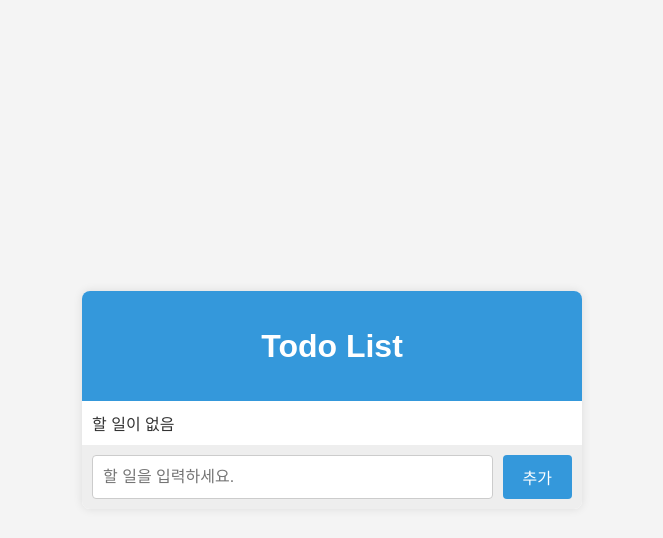
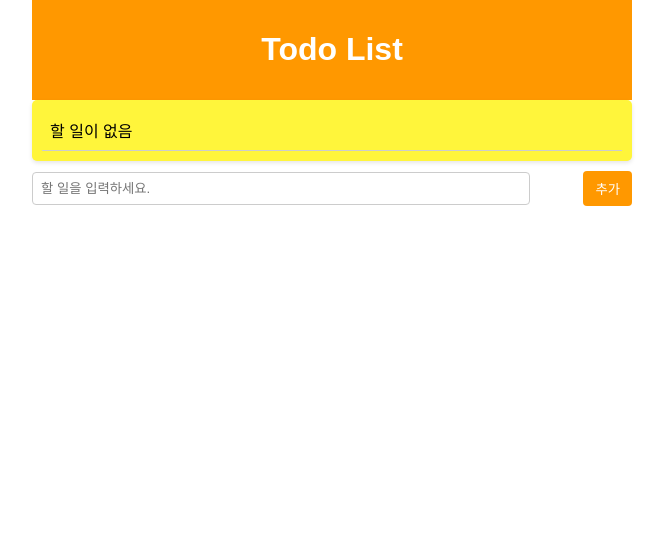
Before and after one commit to junbeom07/Todo-list, a plain HTML site: page todolist/index.html in a window 1280 px wide. Shown: the whole page, without its empty margins (308-971 px from the left). Drawn offline with Linux system fonts and the light colour scheme.

Commit message:
Add files via upload

```diff
--- a/todolist/styles.css
+++ b/todolist/styles.css
@@ -1,71 +1,76 @@
+/* styles.css */
+
+/* 전체 페이지의 스타일 */
 body {
-    font-family: Arial, sans-serif;
-    background-color: #f4f4f4;
-    margin: 0;
-    padding: 0;
-    display: flex;
-    justify-content: center;
-    align-items: center;
-    height: 100vh;
-}
-
-#container {
-    width: 100%;
-    max-width: 500px;
-    background-color: #fff;
-    box-shadow: 0 0 10px rgba(0, 0, 0, 0.1);
-    border-radius: 8px;
-    overflow: hidden;
-}
-
-header {
-    background-color: #3498db;
-    color: white;
-    padding: 15px;
-    text-align: center;
-}
-
-#todo-list {
-    list-style-type: none;
+    font-family: Arial, sans-serif; /* 폰트 스타일 설정 */
+    background-color: #ffffff   ; /* 배경 색상 */
     margin: 0;
     padding: 0;
 }
 
-#todo-list li {
-    border-bottom: 1px solid #ccc;
-    padding: 10px;
-    color: #333;
+/* 컨테이너 스타일 */
+#container {
+    width: 90%;
+    max-width: 600px;
+    margin: 0 auto;
 }
 
-#todo-list li:last-child {
-    border-bottom: none;
+/* 헤더 스타일 */
+header {
+    background-color: #FF9800; /* 파란색 배경 */
+    color: white; /* 텍스트 색상 흰색 */
+    padding: 10px;
+    text-align: center;
 }
 
-footer {
-    display: flex;
+/* 섹션 스타일 */
+section {
+    background-color: #fff53b; /* 연한 노란색 배경 */
     padding: 10px;
-    background-color: #eee;
+    border-radius: 5px;
+    box-shadow: 0 2px 4px rgba(0,0,0,0.1); /* 약간의 그림자 */
 }
 
+/* 목록 스타일 */
+ul {
+    list-style: none; /* 기본 리스트 스타일 제거 */
+    padding: 0;
+    margin: 0;
+}
+
+/* 목록 항목 스타일 */
+li {
+    padding: 8px;
+    border-bottom: 1px solid #ccc; /* 하단 경계선 */
+}
+
+/* 풋터 스타일 */
+footer {
+    margin-top: 10px;
+    display: flex;
+    justify-content: space-between;
+    align-items: center;
+}
+
+/* 입력 상자 스타일 */
 #input-task {
-    flex: 1;
-    padding: 10px;
+    width: 80%;
+    padding: 8px;
     border: 1px solid #ccc;
     border-radius: 4px;
-    margin-right: 10px;
-    font-size: 16px;
 }
 
+/* 추가 버튼 스타일 */
 #btn-add {
-    padding: 10px 20px;
-    background-color: #3498db;
-    color: white;
+    padding: 8px 12px;
+    background-color: #FF9800; /* 연한 주황색 배경 */
+    color: white; /* 텍스트 색상 흰색 */
     border: none;
     border-radius: 4px;
     cursor: pointer;
-    font-size: 16px;
 }
 
+/* 추가 버튼에 마우스 오버 시 스타일 */
 #btn-add:hover {
-    background-color: #2980b9;
+    background-color: #F57C00; /* 약간 더 어두운 주황색 */
 }
```
Also changed, not shown: 1 other file.
